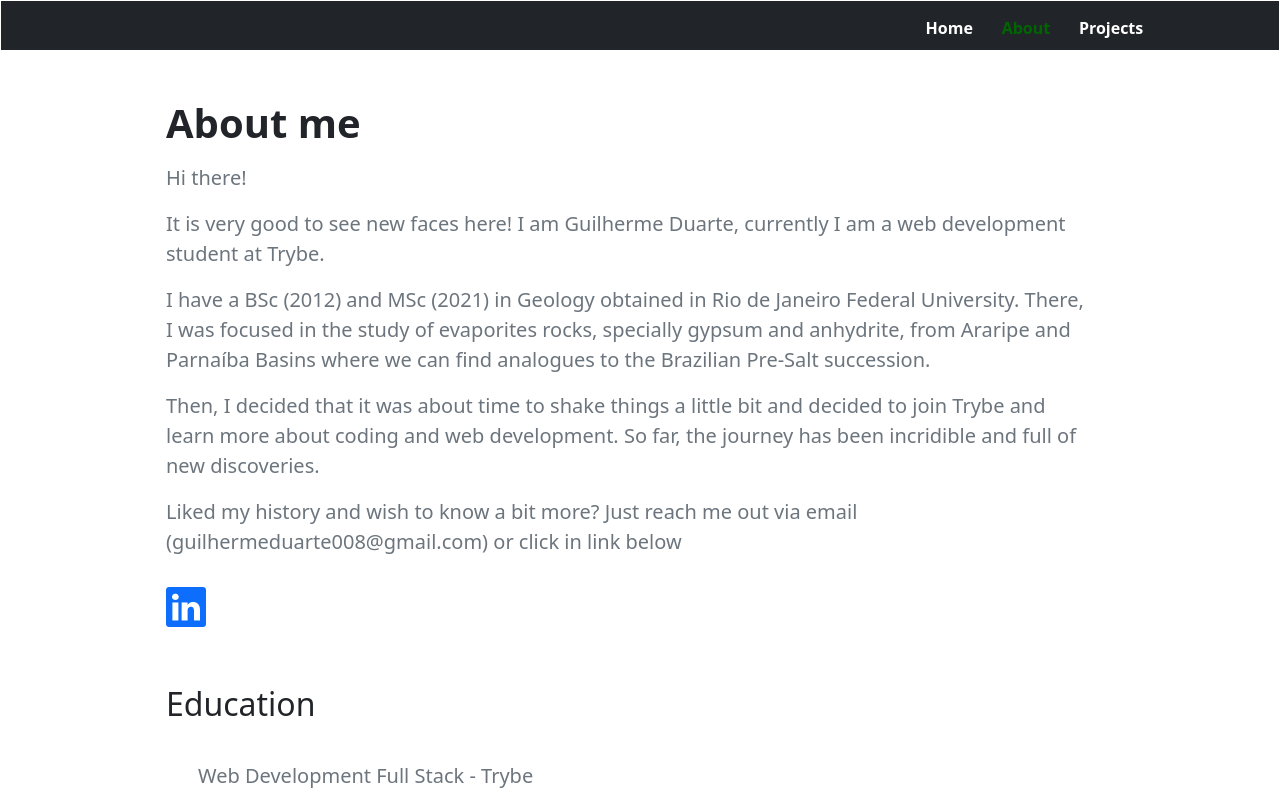
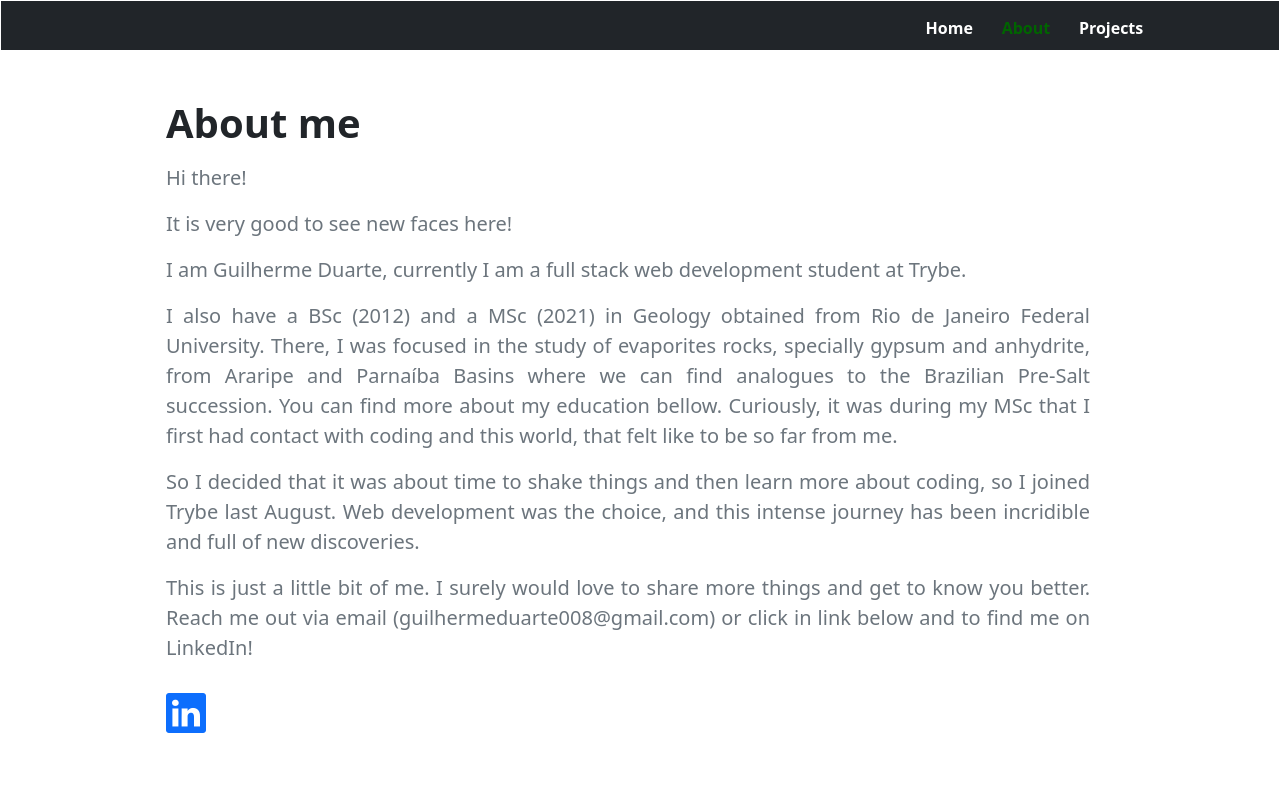
Before and after one commit to guilherme0893/portfolio, a React (Create React App) app: page /about in a window 1280 px wide. Shown: the top 795 px of the page. Built offline with nearby package versions, Linux system fonts and the light colour scheme.

Commit message:
major changes in components and texts and routes

```diff
--- a/src/pages/About.js
+++ b/src/pages/About.js
@@ -17,19 +17,23 @@ class About extends React.Component {
                       <p>Hi there!</p>
                       <p>
                         It is very good to see new faces here!
-                        I am Guilherme Duarte, currently I am a web development student at Trybe.
                       </p>
                       <p>
-                        I have a BSc (2012) and  MSc (2021) in Geology obtained in Rio de Janeiro Federal University.
-                        There, I was focused in the study of evaporites rocks, specially gypsum and anhydrite, from Araripe and Parnaíba Basins where we can find analogues to the Brazilian Pre-Salt succession.
+                        I am Guilherme Duarte, currently I am a full stack web development student at Trybe.
                       </p>
                       <p>
-                        Then, I decided that it was about time to shake things a little bit and decided to join Trybe and learn more about coding and web development.
-                        So far, the journey has been incridible and full of new discoveries.
+                        I also have a BSc (2012) and  a MSc (2021) in Geology obtained from Rio de Janeiro Federal University.
+                        There, I was focused in the study of evaporites rocks, specially gypsum and anhydrite, from Araripe and Parnaíba Basins where we can find analogues to the Brazilian Pre-Salt succession.
+                        You can find more about my education bellow.
+                        Curiously, it was during my MSc that I first had contact with coding and this world, that felt like to be so far from me.
+                      </p>
+                      <p>
+                        So I decided that it was about time to shake things and then learn more about coding, so I joined Trybe last August.
+                        Web development was the choice, and this intense journey has been incridible and full of new discoveries.
                       </p>
                       <div>
                         <p>
-                          Liked my history and wish to know a bit more? Just reach me out via email (guilhermeduarte008@gmail.com) or click in link below
+                          This is just a little bit of me. I surely would love to share more things and get to know you better. Reach me out via email (guilhermeduarte008@gmail.com) or click in link below and to find me on LinkedIn!
                           <br>
                           </br>
                           <div className="div-icons">
--- a/src/pages/Home.js
+++ b/src/pages/Home.js
@@ -1,4 +1,5 @@
 import React, { Component } from 'react';
+import foto from '/home/guilhermeduarte/portfolio/portfolio/src/foto.jpg'
 
 class Home extends Component {
   render() {
@@ -14,6 +15,7 @@ class Home extends Component {
                   <h1 className="display-5 fw-bolder text-white mb-3">
                     Welcome to my online repository!
                   </h1>
+                  <h3 className="main-h3">Feel free to explore all around here!</h3>
                   {/* <div className="d-grid gap-3 d-sm-flex justify-content-sm-center justify-content-xl-start">
                     <a
                       className="btn btn-success btn-lg px-4 me-sm-3"
@@ -32,7 +34,7 @@ class Home extends Component {
               <div className="col-xl-5 col-xxl-6 d-none d-xl-block text-center">
                 <img
                   className="img-fluid rounded-3 my-5"
-                  // src={require('../')}
+                  src={foto}
                   alt="Guilherme"
                 />
               </div>
--- a/src/pages/Portfolio.js
+++ b/src/pages/Portfolio.js
@@ -52,8 +52,8 @@ class Portfolio extends Component {
               <section className="py-5">
                 <div className="container px-5 my-5">
                   <div className="text-center mb-5">
-                    <h1 className="fw-bolder">My adventures</h1>
-                    <p className="lead fw-normal text-muted mb-0">from my Github Portfolio!</p>
+                    <h1 className="fw-bolder">Some adventures hosted on my Github Portfolio!</h1>
+                    <h3 className="fw-normal text-muted mb-0">Many surprises are coming ahead</h3>
                   </div>
                   {repositories.map(repository =>
                         <div class="card" style={{ marginBottom: '12px' }} key={repository.id}>
```
Also changed, not shown: src/css/styles.css, src/foto.jpg (added).
